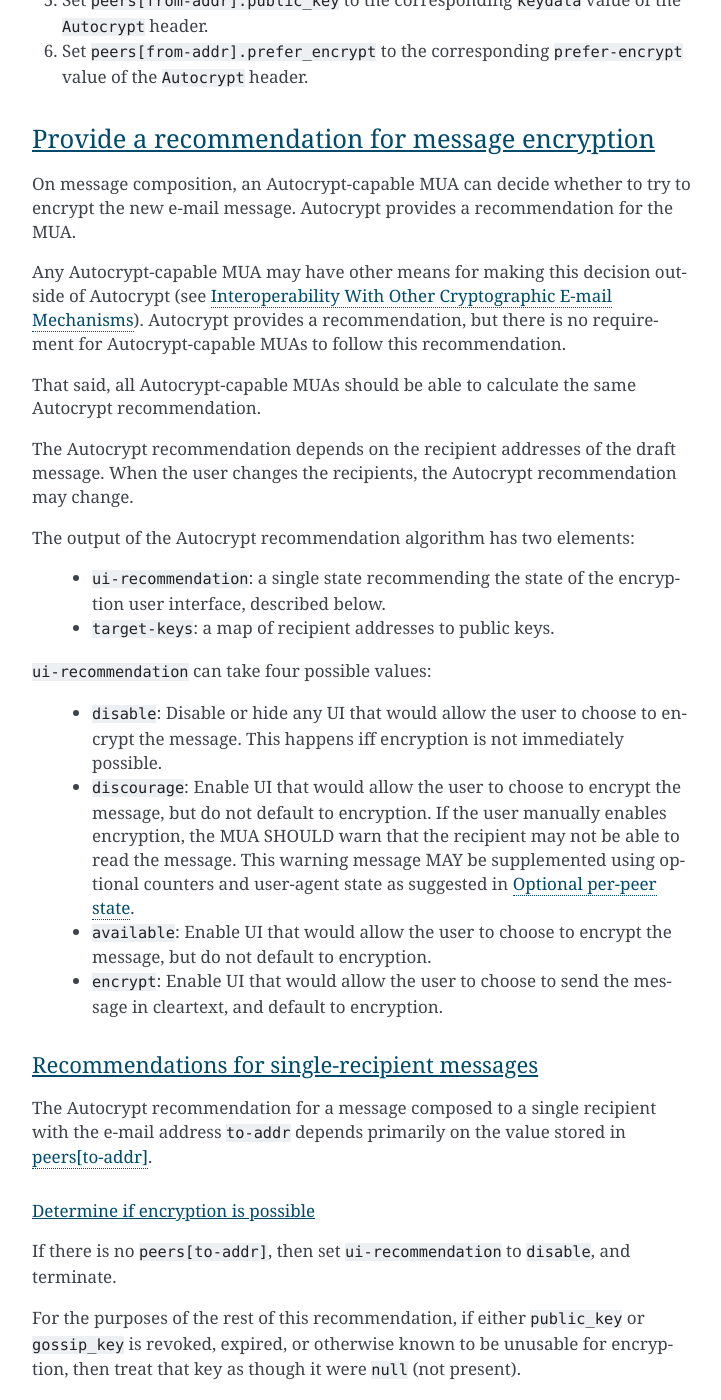
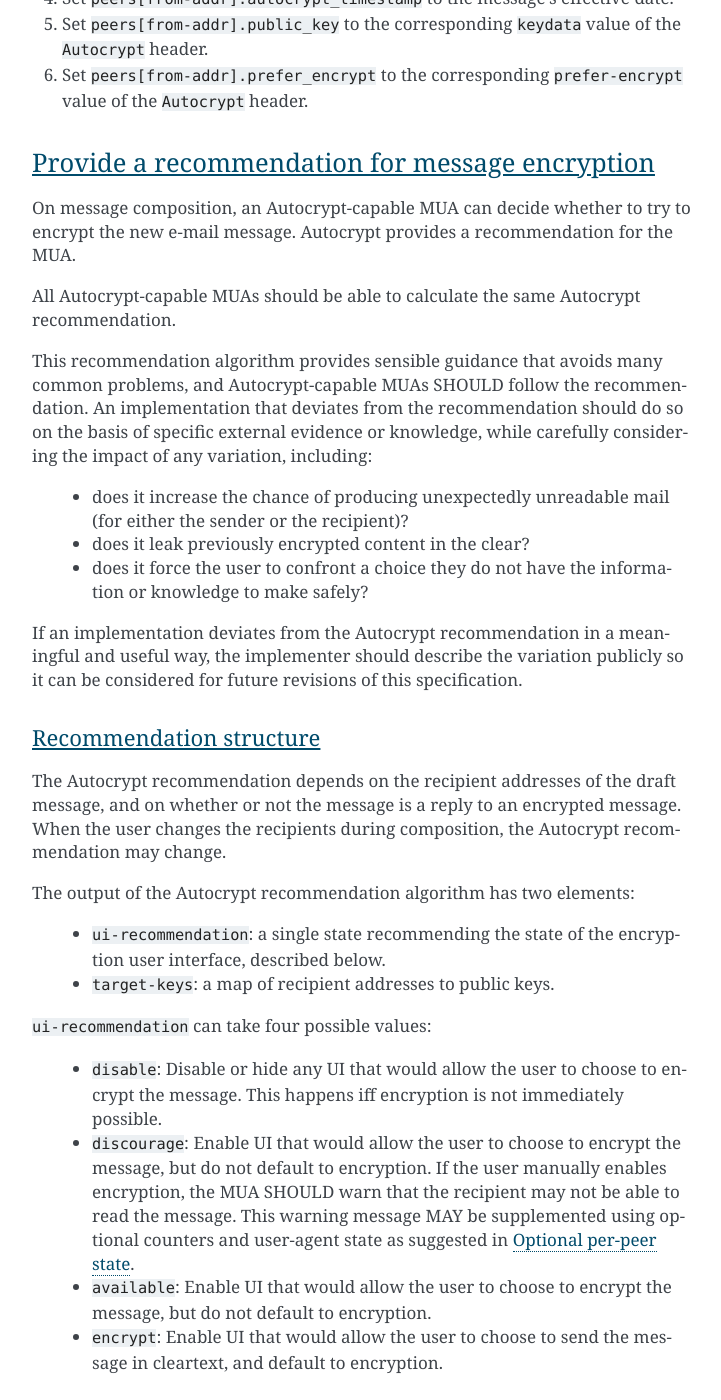
Before and after one commit to autocrypt/autocrypt, a Sphinx documentation site: the page built from doc/level1.rst, in a window 1280 px wide and 1400 px high, scrolled down 8809 px. Shown: the whole window, without its empty margins (388-1109 px from the left). Built offline with Sphinx 7.4.7, drawn with Linux system fonts in a browser that asks for light colours; some of the changed text lies outside the part shown.

Commit message:
Re-frame introduction to the Autocrypt Recommendation
This is meant to be considered as an alternative to PR #224.

As i wrote in the discussion on that thread:

  IIRC, the intent of the initial paragraph was to permit clients to
  claim "Autocrypt" compatibility, while still experimenting with (A)
  new data sources or statistical metrics, and (B) new recommendation
  algorithms while still trying to minimize/avoid the unnecessary pain
  points typically inflicted on users by encrypted mail.

Hopefully this captures that intent better.

With the increased text here, i thought it was better to break out the
technical description of the structure of the Recommendation algorithm
(its inputs and outputs) into its own subsection, so that the
descriptive/normative/motivational text is distinct from the technical
specifics.

```diff
--- a/doc/level1.rst
+++ b/doc/level1.rst
@@ -413,18 +413,34 @@ On message composition, an Autocrypt-capable MUA
 can decide whether to try to encrypt the new e-mail
 message.  Autocrypt provides a recommendation for the MUA.
 
-Any Autocrypt-capable MUA may have other means for making this
-decision outside of Autocrypt (see :doc:`other-crypto-interop`).
-Autocrypt provides a recommendation, but there is no
-requirement for Autocrypt-capable MUAs to follow this
-recommendation.
+All Autocrypt-capable MUAs should be able to calculate the same
+Autocrypt recommendation.
 
-That said, all Autocrypt-capable MUAs should be able to calculate
-the same Autocrypt recommendation.
+This recommendation algorithm provides sensible guidance that avoids
+many common problems, and Autocrypt-capable MUAs SHOULD follow the
+recommendation.  An implementation that deviates from the
+recommendation should do so on the basis of specific external evidence
+or knowledge, while carefully considering the impact of any variation,
+including:
 
-The Autocrypt recommendation depends on the recipient
-addresses of the draft message.  When the user changes the
-recipients, the Autocrypt recommendation may change.
+ * does it increase the chance of producing unexpectedly unreadable
+   mail (for either the sender or the recipient)?
+ * does it leak previously encrypted content in the clear?
+ * does it force the user to confront a choice they do not have the
+   information or knowledge to make safely?
+
+If an implementation deviates from the Autocrypt recommendation in a
+meaningful and useful way, the implementer should describe the
+variation publicly so it can be considered for future revisions of
+this specification.
+
+Recommendation structure
+~~~~~~~~~~~~~~~~~~~~~~~~
+
+The Autocrypt recommendation depends on the recipient addresses of the
+draft message, and on whether or not the message is a reply to an
+encrypted message.  When the user changes the recipients during
+composition, the Autocrypt recommendation may change.
 
 The output of the Autocrypt recommendation algorithm has two elements:
 
```
